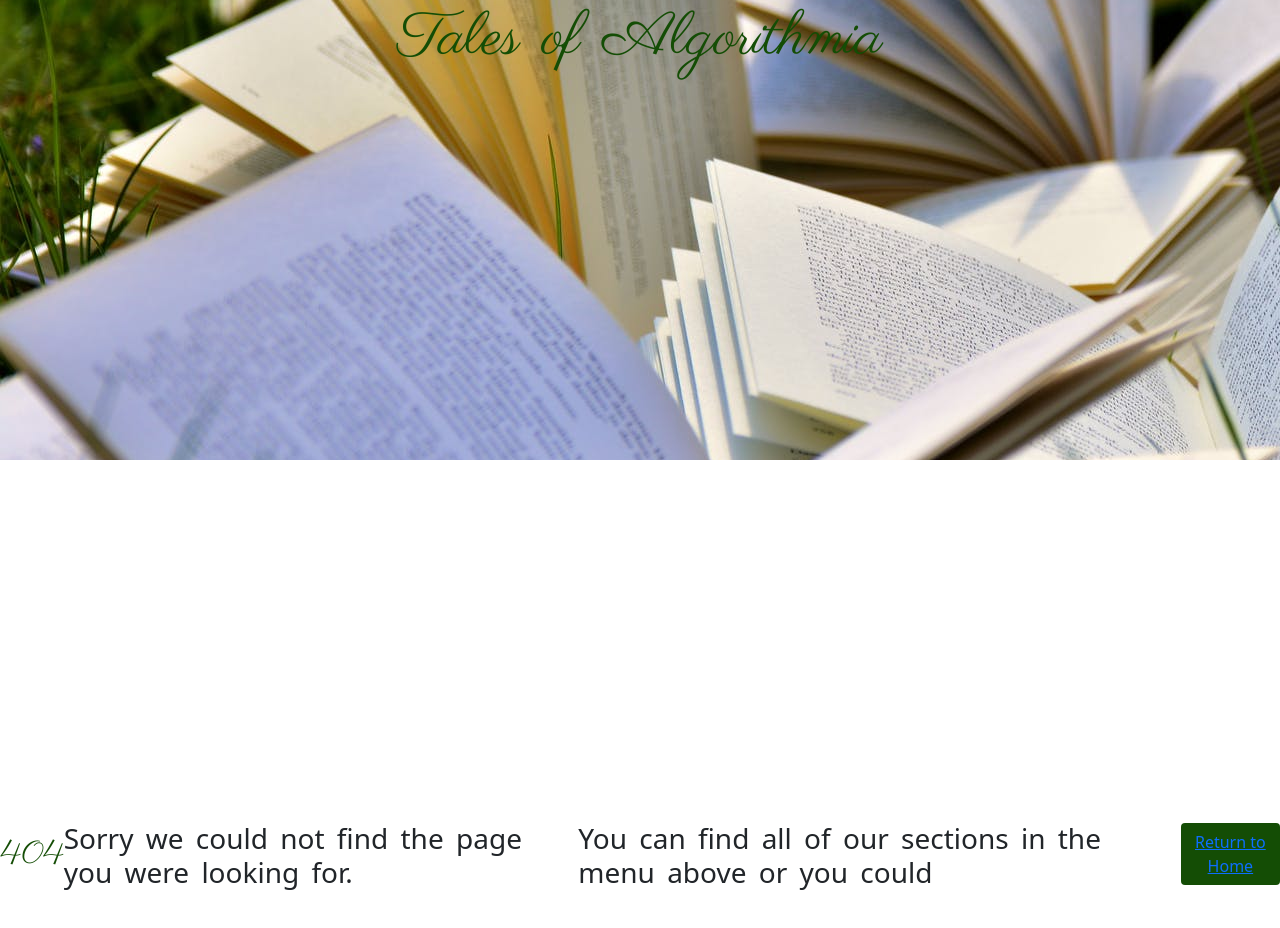
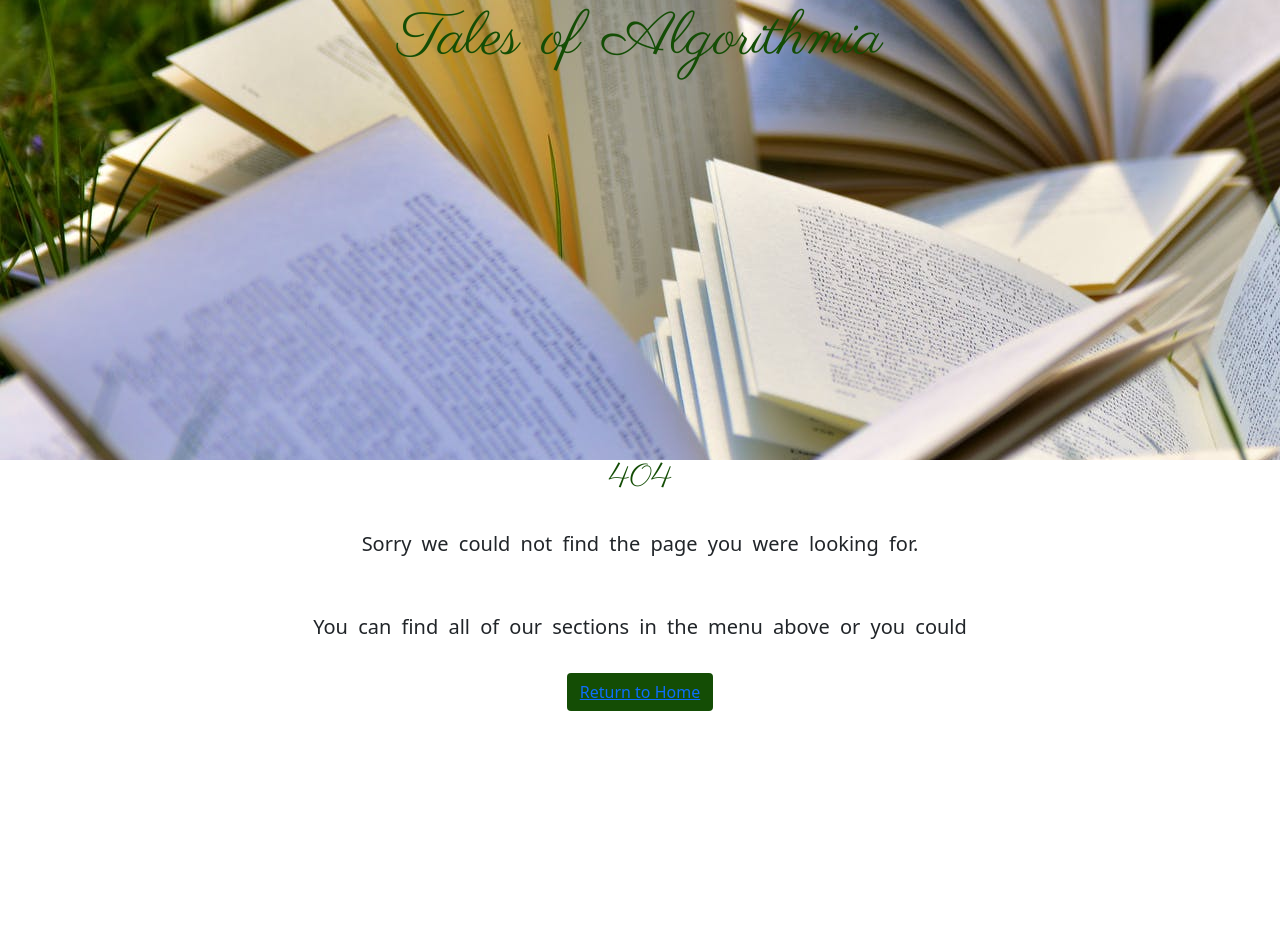
Before and after one commit to katherinesullivan/TalesOfAlgorithmia, a website: page 404.html in a window 1280 px wide. Shown: the part 384-1312 px from the top of the page. After the commit the page ends 1107 px from the top, so only its background shows below. Drawn offline with nearby package versions, Linux system fonts and the light colour scheme.

Commit message:
error 404+

```diff
--- a/404.html
+++ b/404.html
@@ -74,14 +74,14 @@
         </h1>
     </div>
 
-    <div class="error404-box">
+    <div class="content__box">
         <h2 class="text404 animate__animated animate__slideInDown">
             404
         </h2>
-        <h3>Sorry we could not find the page you were looking for.</h3>
-        <h3>You can find all of our sections in the menu above or you could</h3>
+        <h5 class="titleint">Sorry we could not find the page you were looking for.</h3>
+        <h5 class="titleint">You can find all of our sections in the menu above or you could</h3>
         <div class="text-center">
-            <button class="btn btn-form"><a href="index.html">Return to Home</a></button>
+            <button class="btn btn-form"><a class="returnhome" href="index.html">Return to Home</a></button>
         </div>
     </div>
 </body>
--- a/scss/_error404.scss
+++ b/scss/_error404.scss
@@ -1,14 +1,14 @@
-.error404-box {
-    background-color: white;
-    height: 100vh;
-    width: 100%;
-    display: flex;
-    justify-content: center;
-    align-items: center;
-}
-
 .text404 {
     color: $colorppal;
     font-family: 'Parisienne', cursive;
     text-align: center;
 }
+
+.return-home {
+    text-decoration: none;
+    color: white;
+}
+
+.return-home:hover {
+    color: black;
+}
```
Also changed, not shown: css/astyle.css.
